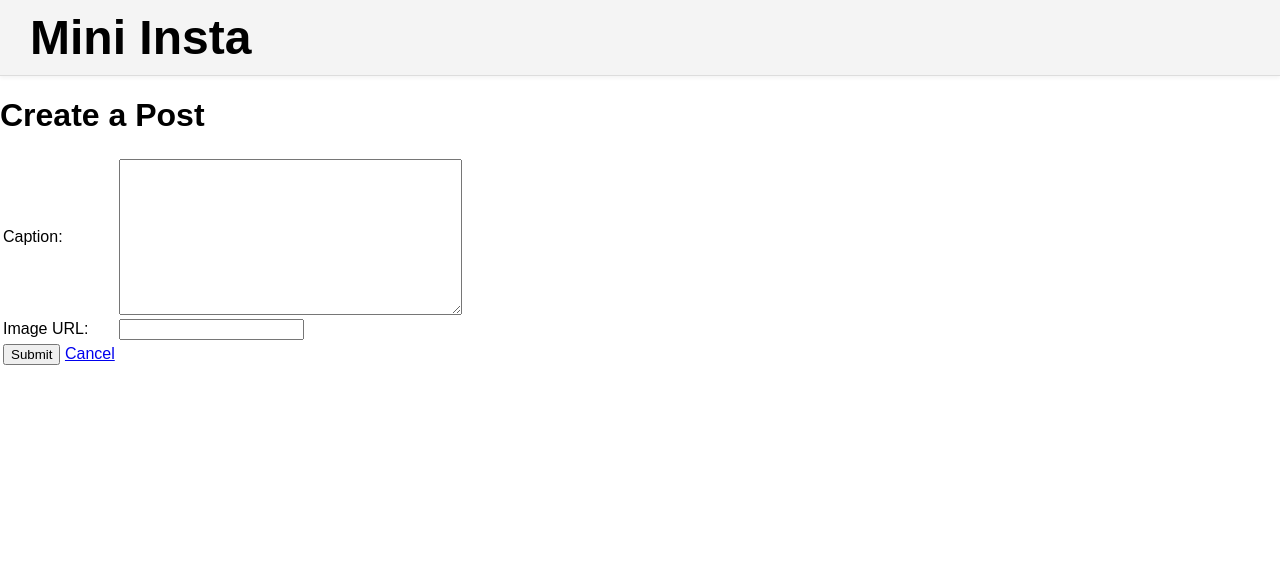
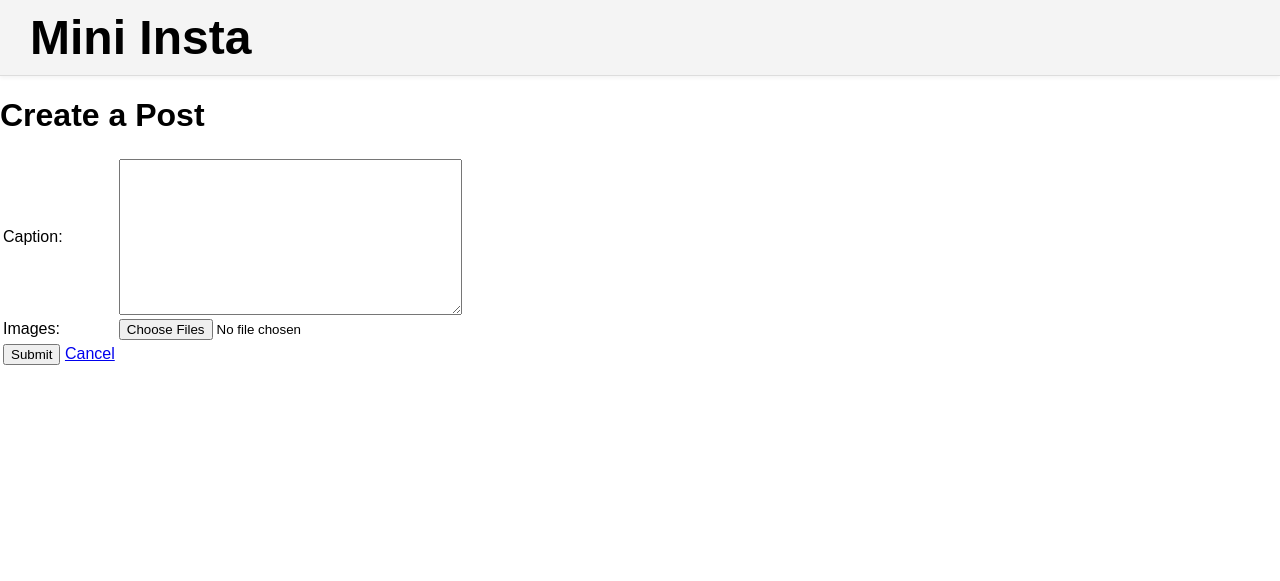
Before and after one commit to taekim26/cs412, a Django app: page /mini_insta/profile/3/create_post in a window 1280 px wide. Shown: the top 581 px of the page. Run offline with Django 5.2, Linux system fonts and the light colour scheme; data comes from the database, SQL or seed files in the repository; both versions use the stored data as it was after the commit.

Commit message:
Modified CreatePostView to reflect image_file

```diff
--- a/mini_insta/templates/mini_insta/create_post_form.html
+++ b/mini_insta/templates/mini_insta/create_post_form.html
@@ -9,7 +9,7 @@
 <main class="create-post">
     <h1>Create a Post</h1>
 
-    <form action="{% url 'create_post' profile.pk %}" method="POST">
+    <form action="{% url 'create_post' profile.pk %}" method="POST" enctype="multipart/form-data">
         {% csrf_token %}
         <table>
             <tr>
@@ -17,8 +17,8 @@
                 <td>{{ form.caption }}</td>
             </tr>
             <tr>
-                <td>Image URL:</td>
-                <td><input type="url" name="image_url"></td>
+                <td>Images:</td>
+                <td><input type="file" name="files" multiple></td>
             </tr>
             <tr>
                 <td>
--- a/mini_insta/views.py
+++ b/mini_insta/views.py
@@ -53,8 +53,10 @@ class CreatePostView(CreateView):
         response = super().form_valid(form)
 
         # create the Photo for the saved Post
-        image_url = self.request.POST['image_url']
-        if image_url:
-            Photo.objects.create(post=self.object, image_url=image_url)
+        # image_url = self.request.POST['image_url']
+        files = self.request.FILES.getlist('files')
+
+        for file in files:
+            Photo.objects.create(post=self.object, image_file=file)
 
         return response
```
Also changed, not shown: db.sqlite3, media/apt.png (added), media/eevee-evolution2.avif (added), media/eevee-evolutions1.avif (added).
